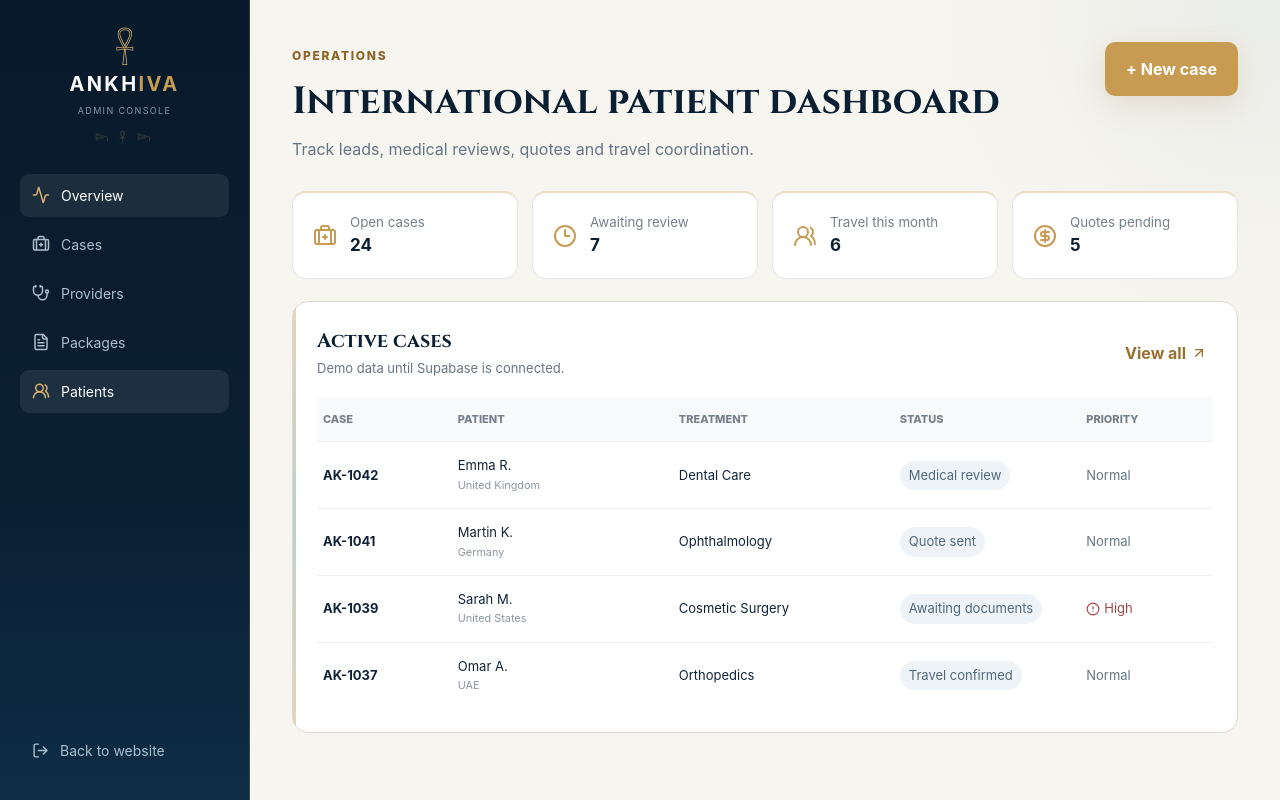
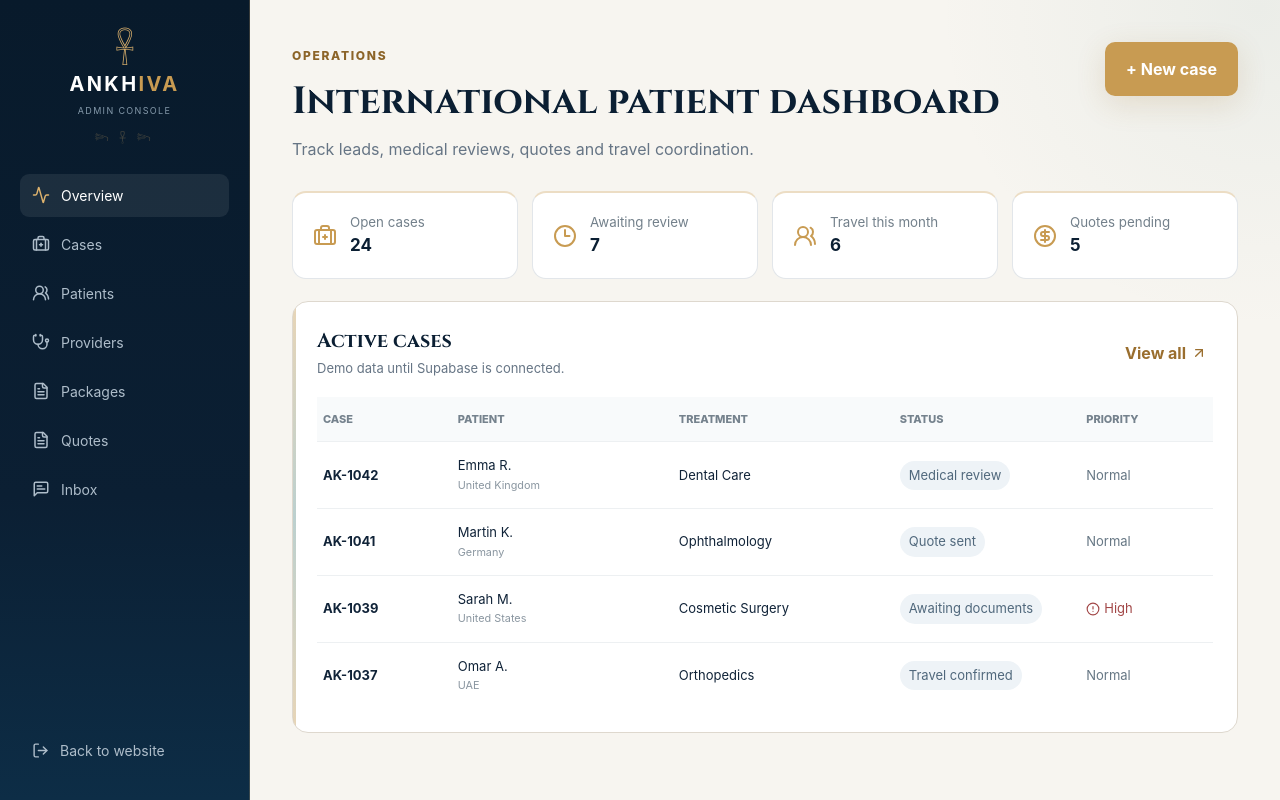
Before and after one commit to kirofares/ANKHIVA, a React (Vite) app: page /#/admin in a window 1280 px wide. Built offline with nearby package versions, Linux system fonts and the light colour scheme.

Commit message:
Connect portal navigation to new sections

```diff
--- a/src/components/PortalShell.tsx
+++ b/src/components/PortalShell.tsx
@@ -5,8 +5,8 @@ import { Activity, BriefcaseMedical, FileText, House, LogOut, MessageSquareText,
 
 export default function PortalShell({children, admin=false}:{children:ReactNode; admin?:boolean}) {
   const items: [string,string,LucideIcon][] = admin
-    ? [['/admin','Overview',Activity],['/admin/cases','Cases',BriefcaseMedical],['/providers','Providers',Stethoscope],['/packages','Packages',FileText],['/admin','Patients',UsersRound]]
-    : [['/patient','Overview',House],['/patient','My case',BriefcaseMedical],['/patient','Documents',FileText],['/patient','Messages',MessageSquareText]];
+    ? [['/admin','Overview',Activity],['/admin/cases','Cases',BriefcaseMedical],['/admin/patients','Patients',UsersRound],['/admin/providers','Providers',Stethoscope],['/admin/packages','Packages',FileText],['/admin/quotes','Quotes',FileText],['/admin/messages','Inbox',MessageSquareText]]
+    : [['/patient','Overview',House],['/patient/case','My case',BriefcaseMedical],['/patient/case','Documents',FileText],['/patient/quote','Quote',FileText],['/patient','Messages',MessageSquareText]];
   return <div className="portal-layout">
     <aside className="portal-sidebar">
       <Link to="/" className="portal-brand"><span className="portal-emblem" aria-hidden="true">𓋹</span><b>ANKH<span>IVA</span></b><small>{admin?'ADMIN CONSOLE':'PATIENT PORTAL'}</small><span className="portal-glyphs" aria-hidden="true">𓆸 𓋹 𓆸</span></Link>
```
